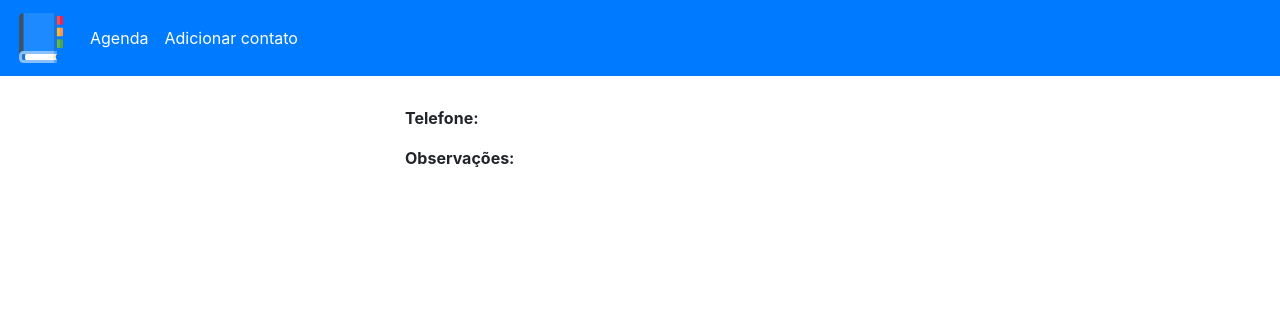
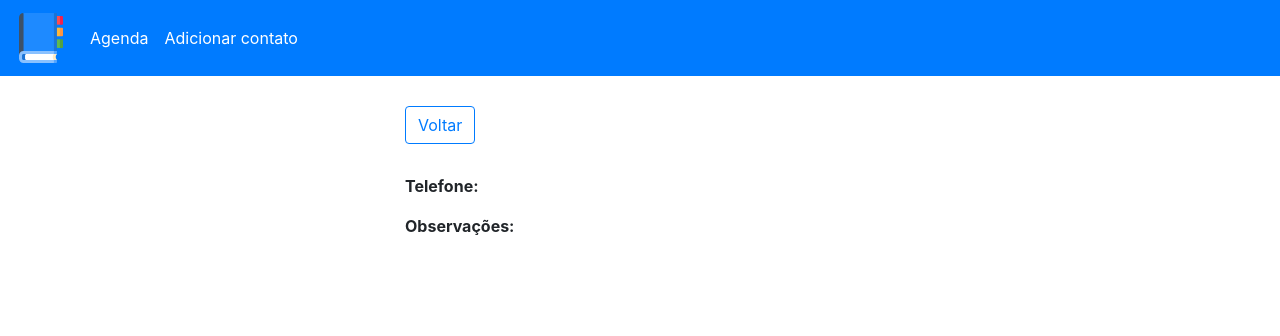
Before and after one commit to katiri/AgendaPHP, a PHP site: page /show.php in a window 1280 px wide. Shown: the top 336 px of the page. Run offline with PHP 8.4, Linux system fonts and the light colour scheme; data that the repository does not hold is empty.

Commit message:
Criação do botão de voltar para a página principal

```diff
--- a/css/styles.css
+++ b/css/styles.css
@@ -51,3 +51,11 @@
     max-width: 500px;
     margin: 0 auto;
 }
+
+/* Back button */
+#back-link-container {
+    display: block;
+    width: 500px;
+    margin: 30px auto 0;
+
+}
--- a/show.php
+++ b/show.php
@@ -3,6 +3,7 @@
 ?>
 
 <div id="view-contact-container" class="container">
+    <?php include('./templates/backbtn.html'); ?>
     <h1 id="main-title"><?= $contact['name'] ?></h1>
     <p><b>Telefone:</b></p>
     <p><?= $contact['phone'] ?></p>
--- /dev/null
+++ b/templates/backbtn.html
@@ -0,0 +1,3 @@
+<div id="back-link-container">
+    <a href="<?= $BASE_URL ?>index.php" class="btn btn-outline-primary">Voltar</a>
+</div>
```
